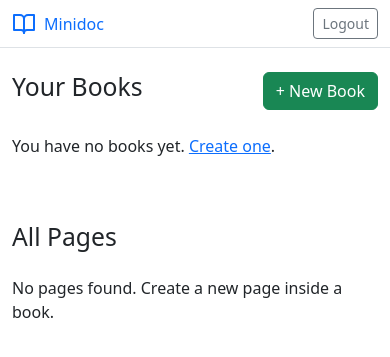
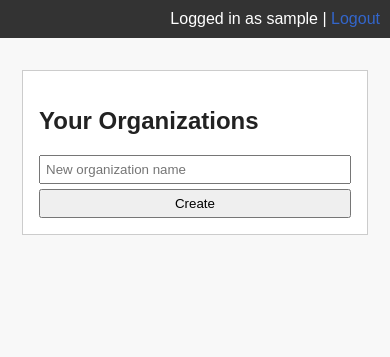
Before and after one commit to realjaypatel/mininotes, a Flask app: page / in a window 390 px wide. Shown: the top 357 px of the page. Run offline with Flask 3, Linux system fonts and the light colour scheme; the visitor is signed in with stand-in values (Sample User, id 1); data that the repository does not hold is empty; some libraries are stand-ins or nearby versions.

Commit message:
new code

```diff
--- a/app.py
+++ b/app.py
@@ -1,130 +1,120 @@
-from flask import Flask, render_template, request, redirect, session, url_for
-from pymongo import MongoClient
+# client = MongoClient("mongodb+srv://user:user@cluster0.u3fdtma.mongodb.net/md")
+
+from flask import Flask, render_template, request, redirect, url_for, session
+from flask_pymongo import PyMongo
 from bson.objectid import ObjectId
 from werkzeug.security import generate_password_hash, check_password_hash
 
 app = Flask(__name__)
 app.secret_key = "supersecretkey"
 
-# MongoDB connection
-client = MongoClient("mongodb+srv://user:user@cluster0.u3fdtma.mongodb.net/md")
-db = client.md
-users_col = db.users
-books_col = db.books
+app.config["MONGO_URI"] = "mongodb://localhost:27017/confluence_clone"
+mongo = PyMongo(app)
 
-# -------------------
-# ROUTES
-# -------------------
-
-@app.route("/")
-def home():
-    if 'user' in session:
-        user = session['user']
-        # Fetch only the user's books
-        books = list(books_col.find({"user": user}))
-        all_pages = []
-        for book in books:
-            for page in book.get("pages", []):
-                all_pages.append({
-                    "title": page["title"],
-                    "icon": page.get("icon", "📄"),
-                    "book_title": book["title"],
-                    "book_id": str(book["_id"]),
-                    "page_id": page["id"]
-                })
-        return render_template("home.html", books=books, all_pages=all_pages)
-    else:
-        # Non-logged-in users see public landing page
-        return render_template("public_home.html")
-
-# -------------------
-# REGISTER / LOGIN
-# -------------------
-
+# ---------- AUTH ----------
 @app.route("/register", methods=["GET", "POST"])
 def register():
     if request.method == "POST":
         username = request.form["username"]
         password = generate_password_hash(request.form["password"])
-        if users_col.find_one({"username": username}):
-            return "User already exists"
-        users_col.insert_one({"username": username, "password": password})
-        session['user'] = username
-        return redirect(url_for('home'))
+        if mongo.db.users.find_one({"username": username}):
+            return "User exists!"
+        mongo.db.users.insert_one({"username": username, "password": password})
+        session["username"] = username
+        return redirect(url_for("home"))
     return render_template("register.html")
+
 
 @app.route("/login", methods=["GET", "POST"])
 def login():
     if request.method == "POST":
         username = request.form["username"]
-        password = request.form["password"]
-        user = users_col.find_one({"username": username})
-        if user and check_password_hash(user["password"], password):
-            session['user'] = username
-            return redirect(url_for('home'))
-        else:
-            return "Invalid credentials"
+        user = mongo.db.users.find_one({"username": username})
+        if user and check_password_hash(user["password"], request.form["password"]):
+            session["username"] = username
+            return redirect(url_for("home"))
+        return "Invalid credentials"
     return render_template("login.html")
+
 
 @app.route("/logout")
 def logout():
-    session.pop('user', None)
-    return redirect(url_for('home'))
+    session.pop("username", None)
+    return redirect(url_for("landing"))
 
-# -------------------
-# BOOKS & PAGES
-# -------------------
 
-@app.route("/book/new", methods=["GET", "POST"])
-def new_book():
-    if 'user' not in session:
-        return redirect(url_for('login'))
-    if request.method == "POST":
-        title = request.form["title"]
-        books_col.insert_one({
-            "title": title,
-            "user": session['user'],
-            "pages": []
-        })
-        return redirect(url_for('home'))
-    return render_template("new_book.html")
+# ---------- LANDING ----------
+@app.route("/")
+def home():
+    if "username" not in session:
+        return redirect(url_for("landing"))
 
-@app.route("/book/<book_id>")
-def view_book(book_id):
-    book = books_col.find_one({"_id": ObjectId(book_id)})
-    return render_template("view_book.html", book=book)
+    username = session["username"]
+    orgs = mongo.db.orgs.find({"owner": username})
+    return render_template("orgs.html", orgs=orgs, username=username)
 
-@app.route("/book/<book_id>/page/new", methods=["GET", "POST"])
-def new_page(book_id):
-    if 'user' not in session:
-        return redirect(url_for('login'))
-    book = books_col.find_one({"_id": ObjectId(book_id)})
+
+@app.route("/landing")
+def landing():
+    return render_template("landing.html")
+
+
+@app.route("/create_org", methods=["POST"])
+def create_org():
+    if "username" not in session:
+        return redirect(url_for("login"))
+    name = request.form["name"]
+    mongo.db.orgs.insert_one({"name": name, "owner": session["username"]})
+    return redirect(url_for("home"))
+
+
+# ---------- ORG ----------
+@app.route("/<org>")
+def view_org(org):
+    if "username" not in session:
+        return redirect(url_for("login"))
+    spaces = mongo.db.spaces.find({"org": org})
+    return render_template("spaces.html", org=org, spaces=spaces)
+
+
+@app.route("/<org>/create_space", methods=["POST"])
+def create_space(org):
+    name = request.form["name"]
+    mongo.db.spaces.insert_one({"org": org, "name": name})
+    return redirect(url_for("view_org", org=org))
+
+
+# ---------- SPACE ----------
+@app.route("/<org>/<space>")
+def view_space(org, space):
+    pages = mongo.db.pages.find({"org": org, "space": space})
+    return render_template("pages.html", org=org, space=space, pages=pages)
+
+
+@app.route("/<org>/<space>/new", methods=["GET", "POST"])
+def new_page(org, space):
     if request.method == "POST":
         title = request.form["title"]
         content = request.form["content"]
-        icon = request.form.get("icon", "📄")
-        page_id = str(ObjectId())
-        page = {"id": page_id, "title": title, "content": content, "icon": icon}
-        books_col.update_one({"_id": ObjectId(book_id)}, {"$push": {"pages": page}})
-        return redirect(url_for('view_book', book_id=book_id))
-    return render_template("new_page.html", book=book)
+        mongo.db.pages.insert_one({"org": org, "space": space, "title": title, "content": content})
+        return redirect(url_for("view_space", org=org, space=space))
+    return render_template("page_edit.html", org=org, space=space, action="New")
 
-@app.route("/book/<book_id>/page/<page_id>", methods=["GET", "POST"])
-def view_page(book_id, page_id):
-    book = books_col.find_one({"_id": ObjectId(book_id)})
-    page = next((p for p in book.get("pages", []) if p["id"] == page_id), None)
+
+@app.route("/<org>/<space>/<page>")
+def view_page(org, space, page):
+    p = mongo.db.pages.find_one({"org": org, "space": space, "title": page})
+    return render_template("page_view.html", org=org, space=space, page=p)
+
+
+@app.route("/<org>/<space>/<page>/edit", methods=["GET", "POST"])
+def edit_page(org, space, page):
+    p = mongo.db.pages.find_one({"org": org, "space": space, "title": page})
     if request.method == "POST":
-        page["title"] = request.form["title"]
-        page["content"] = request.form["content"]
-        page["icon"] = request.form.get("icon", "📄")
-        # Save back
-        books_col.update_one({"_id": ObjectId(book_id)}, {"$set": {"pages": book["pages"]}})
-        return redirect(url_for('view_page', book_id=book_id, page_id=page_id))
-    return render_template("view_page.html", book=book, page=page)
+        mongo.db.pages.update_one({"_id": p["_id"]}, {"$set": {"content": request.form["content"]}})
+        return redirect(url_for("view_page", org=org, space=space, page=page))
+    return render_template("page_edit.html", org=org, space=space, page=p, action="Edit")
 
-# -------------------
-# RUN APP
-# -------------------
 
 if __name__ == "__main__":
     app.run(debug=True)
--- a/requirements.txt
+++ b/requirements.txt
@@ -1,2 +1,4 @@
-flask
-pymongo
+Flask
+Flask-PyMongo
+Flask-Login
+werkzeug
--- /dev/null
+++ b/static/style.css
@@ -0,0 +1,7 @@
+body { font-family: sans-serif; background: #f8f8f8; color: #222; margin: 0; }
+.container { width: 80%; margin: 2em auto; background: white; padding: 1em; border: 1px solid #ccc; }
+.nav { background: #333; color: white; padding: 10px; text-align: right; }
+a { color: #3366cc; text-decoration: none; }
+input, textarea, button { margin-top: 5px; display: block; padding: 5px; width: 100%; box-sizing: border-box; }
+ul { list-style: none; padding: 0; }
+li { padding: 5px 0; border-bottom: 1px solid #eee; }
--- a/templates/base.html
+++ b/templates/base.html
@@ -1,65 +1,22 @@
-<!doctype html>
-<html lang="en">
+<!DOCTYPE html>
+<html>
 <head>
-  <meta charset="utf-8">
-  <meta name="viewport" content="width=device-width, initial-scale=1">
-  <title>MiniConfluence</title>
-  <!-- Bootstrap CSS -->
-  <link href="https://cdn.jsdelivr.net/npm/bootstrap@5.3.2/dist/css/bootstrap.min.css" rel="stylesheet">
-  <!-- Summernote CSS -->
-  <link href="https://cdn.jsdelivr.net/npm/summernote@0.8.20/dist/summernote-lite.min.css" rel="stylesheet">
-  <style>
-    /* Optional: make header slightly transparent like Minidoc */
-    header {
-      background-color: rgba(255, 255, 255, 0.95);
-      backdrop-filter: blur(10px);
-    }
-  </style>
+    <title>{{ title or "Confluence Clone" }}</title>
+    <link rel="stylesheet" href="{{ url_for('static', filename='style.css') }}">
 </head>
 <body>
-
-<!-- Sticky Minidoc-style header -->
-<header class="sticky-top border-bottom">
-  <div class="container d-flex align-items-center justify-content-between py-2">
-    <div class="d-flex align-items-center gap-3">
-      <a class="d-flex align-items-center gap-2 text-decoration-none" href="/">
-        <!-- Book icon SVG -->
-        <svg xmlns="http://www.w3.org/2000/svg" width="24" height="24" fill="none" stroke="currentColor" stroke-width="2" stroke-linecap="round" stroke-linejoin="round" class="bi bi-book" viewBox="0 0 24 24">
-          <path d="M2 3h6a4 4 0 0 1 4 4v14a3 3 0 0 0-3-3H2z"/>
-          <path d="M22 3h-6a4 4 0 0 0-4 4v14a3 3 0 0 1 3-3h7z"/>
-        </svg>
-        <span class="fw-medium">Minidoc</span>
-      </a>
-
-      <nav class="d-none d-md-flex gap-3">
-        <a href="/features" class="text-muted text-decoration-none">Features</a>
-        <a href="/pricing" class="text-muted text-decoration-none">Pricing</a>
-        <a href="/blog" class="text-muted text-decoration-none">Blog</a>
-        <a href="/demo" class="text-muted text-decoration-none">Demo</a>
-      </nav>
-    </div>
-
-    <div class="d-flex align-items-center gap-2">
-      {% if 'user' in session %}
-        <span class="d-none d-sm-inline">Hi, {{ session['user'] }}</span>
-        <a href="/logout" class="btn btn-outline-secondary btn-sm">Logout</a>
-      {% else %}
-        <a href="/login" class="btn btn-outline-primary btn-sm">Login</a>
-        <a href="/register" class="btn btn-primary btn-sm">Get Started</a>
-      {% endif %}
-    </div>
-  </div>
-</header>
-
-<div class="container mt-4">
-  {% block content %}{% endblock %}
+<div class="nav">
+    {% if session.username %}
+        Logged in as {{ session.username }} |
+        <a href="{{ url_for('logout') }}">Logout</a>
+    {% else %}
+        <a href="{{ url_for('login') }}">Login</a> |
+        <a href="{{ url_for('register') }}">Register</a>
+    {% endif %}
 </div>
 
-<!-- JS dependencies -->
-<script src="https://code.jquery.com/jquery-3.6.0.min.js"></script>
-<script src="https://cdn.jsdelivr.net/npm/bootstrap@5.3.2/dist/js/bootstrap.bundle.min.js"></script>
-<script src="https://cdn.jsdelivr.net/npm/summernote@0.8.20/dist/summernote-lite.min.js"></script>
-
-{% block scripts %}{% endblock %}
+<div class="container">
+    {% block content %}{% endblock %}
+</div>
 </body>
 </html>
--- /dev/null
+++ b/templates/landing.html
@@ -0,0 +1,5 @@
+{% extends "base.html" %}
+{% block content %}
+<h1>Welcome to Confluence Clone</h1>
+<p><a href="{{ url_for('login') }}">Login</a> or <a href="{{ url_for('register') }}">Register</a></p>
+{% endblock %}
--- /dev/null
+++ b/templates/orgs.html
@@ -0,0 +1,13 @@
+{% extends "base.html" %}
+{% block content %}
+<h2>Your Organizations</h2>
+<ul>
+    {% for org in orgs %}
+    <li><a href="{{ url_for('view_org', org=org.name) }}">{{ org.name }}</a></li>
+    {% endfor %}
+</ul>
+<form method="POST" action="{{ url_for('create_org') }}">
+    <input type="text" name="name" placeholder="New organization name">
+    <button type="submit">Create</button>
+</form>
+{% endblock %}
--- /dev/null
+++ b/templates/page_view.html
@@ -0,0 +1,6 @@
+{% extends "base.html" %}
+{% block content %}
+<h2>{{ page.title }}</h2>
+<p>{{ page.content }}</p>
+<a href="{{ url_for('edit_page', org=org, space=space, page=page.title) }}">Edit</a>
+{% endblock %}
```
Also changed, not shown: templates/login.html (+4 -5 lines), templates/page_edit.html (added, +11 -0 lines), templates/pages.html (added, +10 -0 lines), templates/register.html (+4 -5 lines), templates/spaces.html (added, +13 -0 lines).
